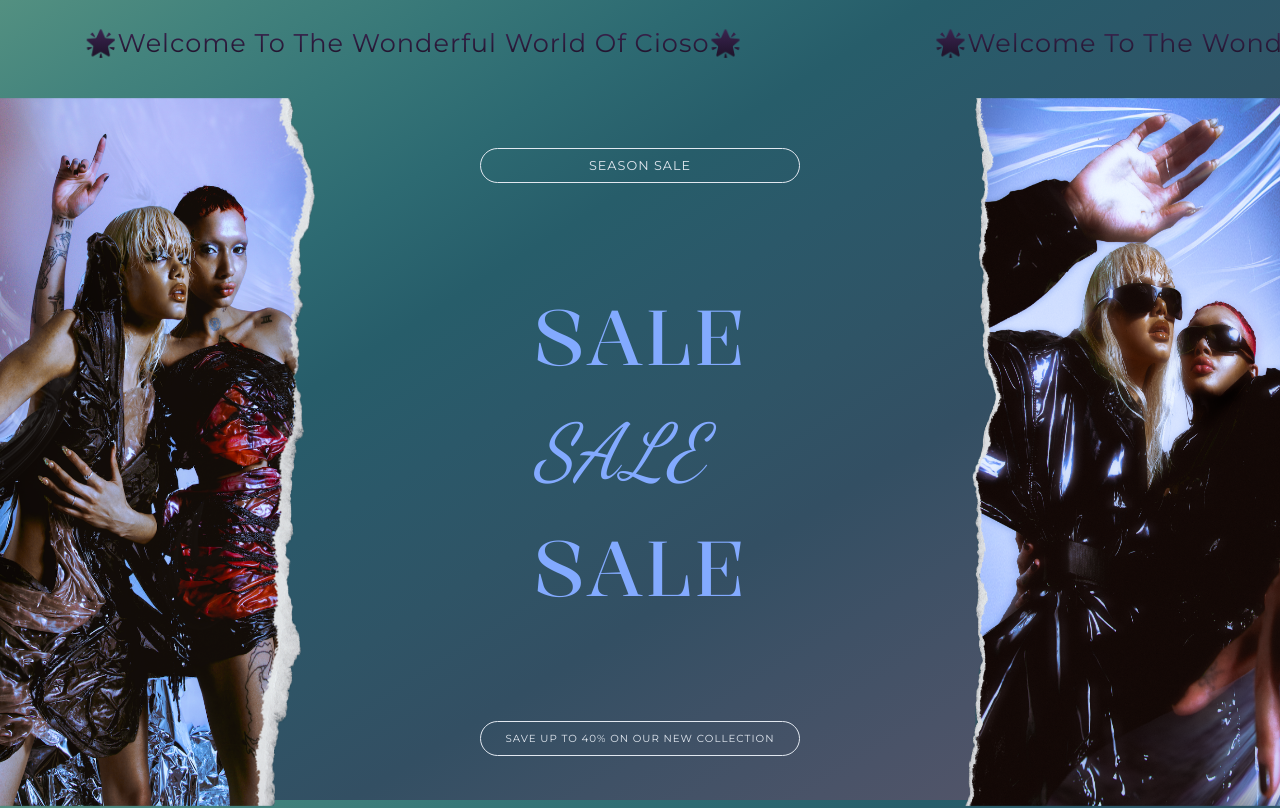
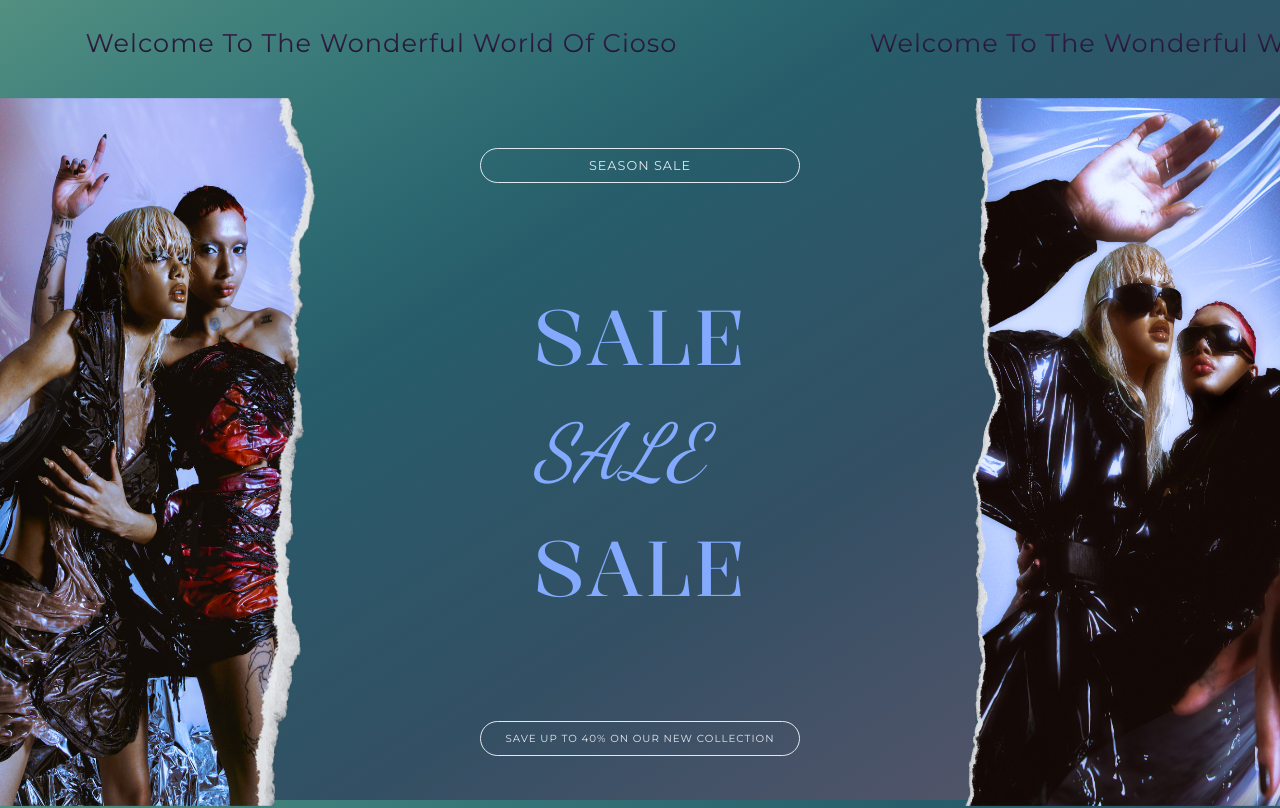
Before and after one commit to mykaelsss/CiosoNYC, a Next.js app: page / in a window 1280 px wide. Shown: the top 808 px of the page. Built offline with nearby package versions, Linux system fonts and the light colour scheme.

Commit message:
remove stars

```diff
--- a/components/Home/nav/Banner.tsx
+++ b/components/Home/nav/Banner.tsx
@@ -4,19 +4,19 @@ export function Banner() {
     return (
         <section className={ ` ${styles.bannerSection} flex justify-start overflow-hidden text-[4vw] laptop:text-[2vw]` }>
                 <div className={ `${styles.marquee_content} whitespace-nowrap py-[1.5rem] px-[6rem]` }>
-                    <span style={{color: "yellow" }}>&#127775;</span>
+                    {/* <span style={{color: "yellow" }}>&#127775;</span> */}
                     <span>Welcome To The Wonderful World Of Cioso</span>
-                    <span style={{color: "yellow" }}>&#127775;</span>
+                    {/* <span style={{color: "yellow" }}>&#127775;</span> */}
                 </div>
                 <div className={ `${styles.marquee_content} whitespace-nowrap py-[1.5rem] px-[6rem]` }>
-                    <span style={{color: "yellow" }}>&#127775;</span>
+                    {/* <span style={{color: "yellow" }}>&#127775;</span> */}
                     <span>Welcome To The Wonderful World Of Cioso</span>
-                    <span style={{color: "yellow" }}>&#127775;</span>
+                    {/* <span style={{color: "yellow" }}>&#127775;</span> */}
                 </div>
                 <div className={ `${styles.marquee_content} whitespace-nowrap py-[1.5rem] px-[6rem]` }>
-                    <span style={{color: "yellow" }}>&#127775;</span>
+                    {/* <span style={{color: "yellow" }}>&#127775;</span> */}
                     <span>Welcome To The Wonderful World Of Cioso</span>
-                    <span style={{color: "yellow" }}>&#127775;</span>
+                    {/* <span style={{color: "yellow" }}>&#127775;</span> */}
                 </div>
         </section>
     );
```
